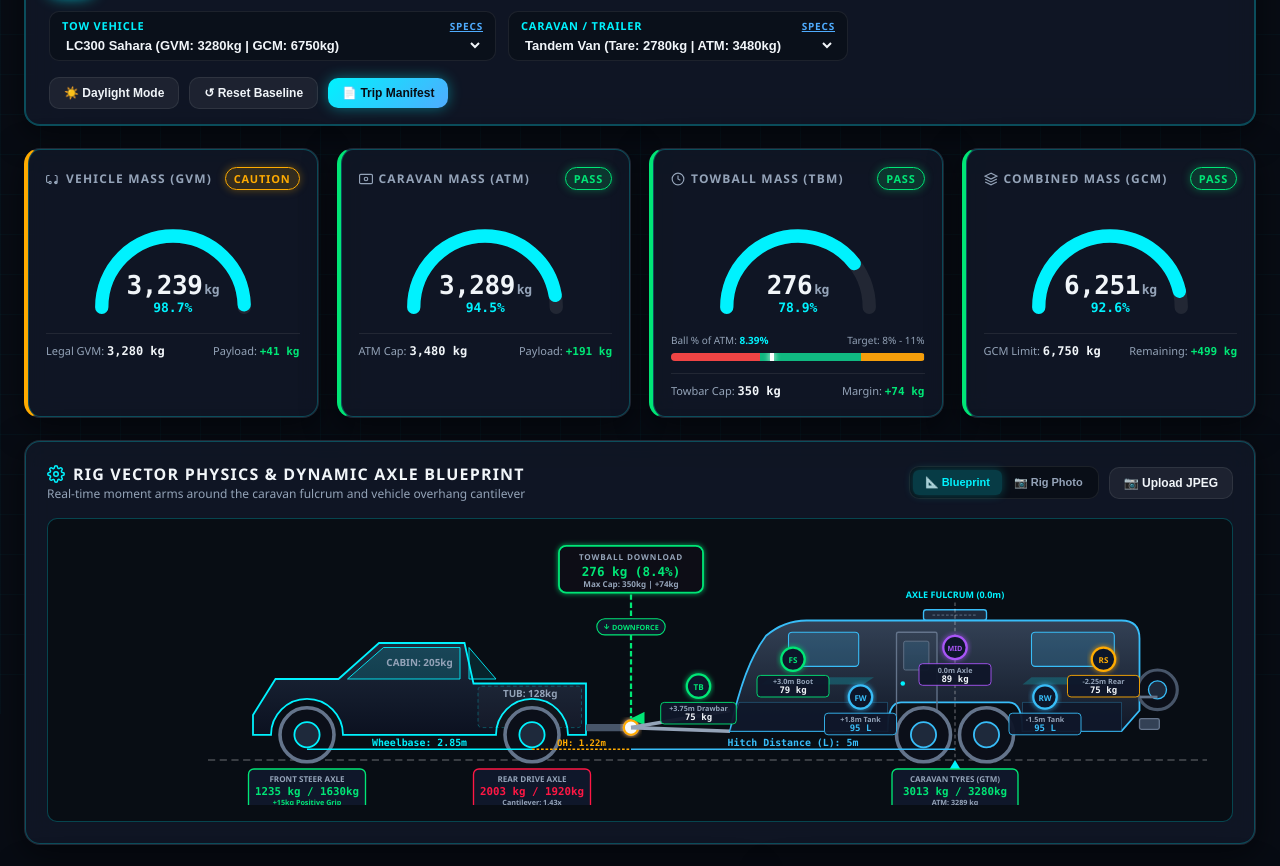
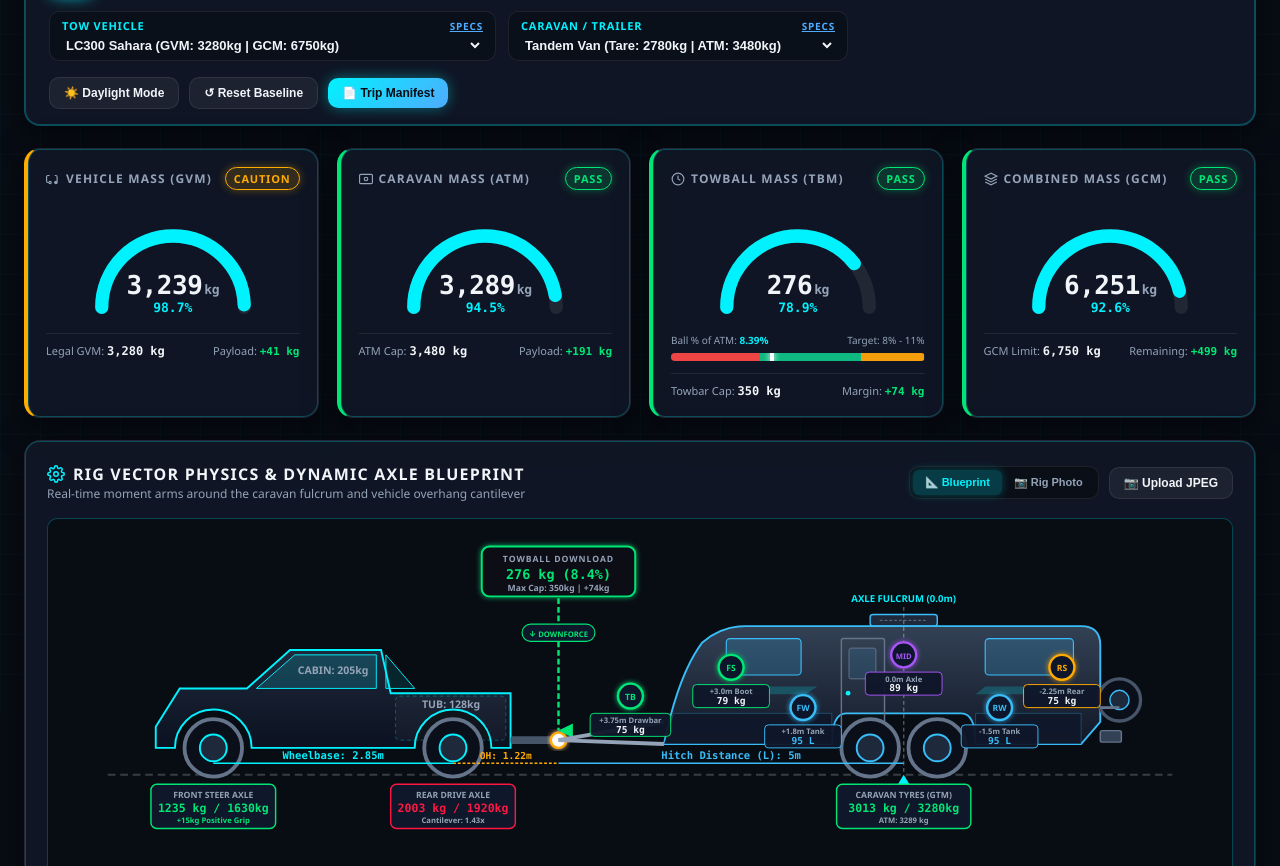
Before and after one commit to traul58-tech/towing-hud, a plain HTML site: page index.html in a window 1280 px wide. Shown: the part 86-952 px from the top of the page. Drawn offline with Linux system fonts and the light colour scheme.

Commit message:
Add files via upload

```diff
--- a/data.js
+++ b/data.js
@@ -64,7 +64,7 @@ const DEFAULT_TOWING_DATA = {
                          "gcm":  6400,
                          "maxTbm":  350,
                          "wheelbase":  3.27,
-                         "overhang":  1.31,
+                         "overhang":  1.36,
                          "rearAxleTare":  1044,
                          "frontAxleTare":  1301,
                          "maxRearAxle":  1959,
--- a/index.html
+++ b/index.html
@@ -217,7 +217,7 @@
 
       <div id="blueprint-canvas-wrap" class="blueprint-canvas-wrap">
         <!-- 1. Vector Blueprint SVG View -->
-        <svg id="rig-blueprint-svg" class="rig-svg" viewBox="0 0 1000 300">
+        <svg id="rig-blueprint-svg" class="rig-svg" viewBox="0 0 1150 365">
           <!-- Dynamically generated in app.js -->
         </svg>
 
--- a/style.css
+++ b/style.css
@@ -778,8 +778,8 @@ body.daylight-mode .photo-tele-card {
 
 .rig-svg {
   width: 100%;
-  min-width: 900px;
-  height: 270px;
+  min-width: 980px;
+  height: 350px;
   display: block;
 }
 
```
